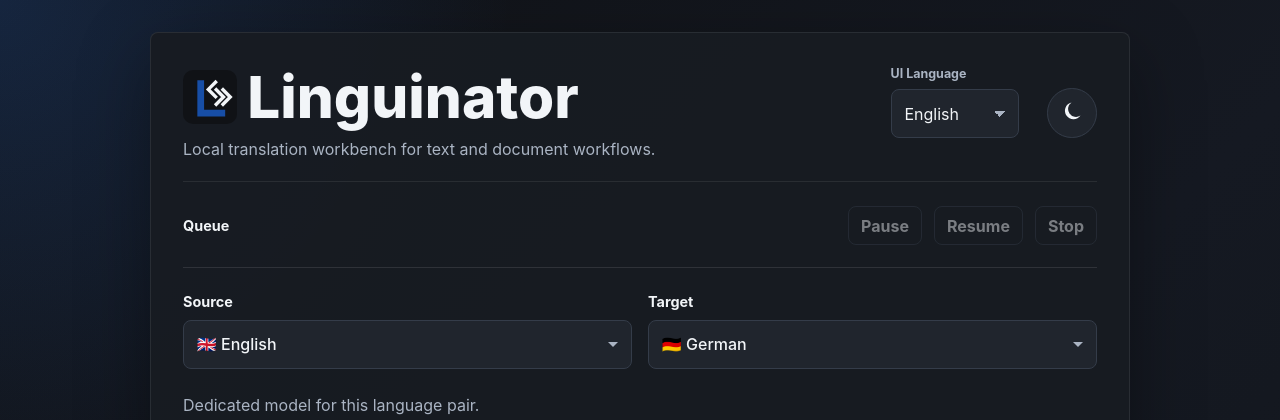
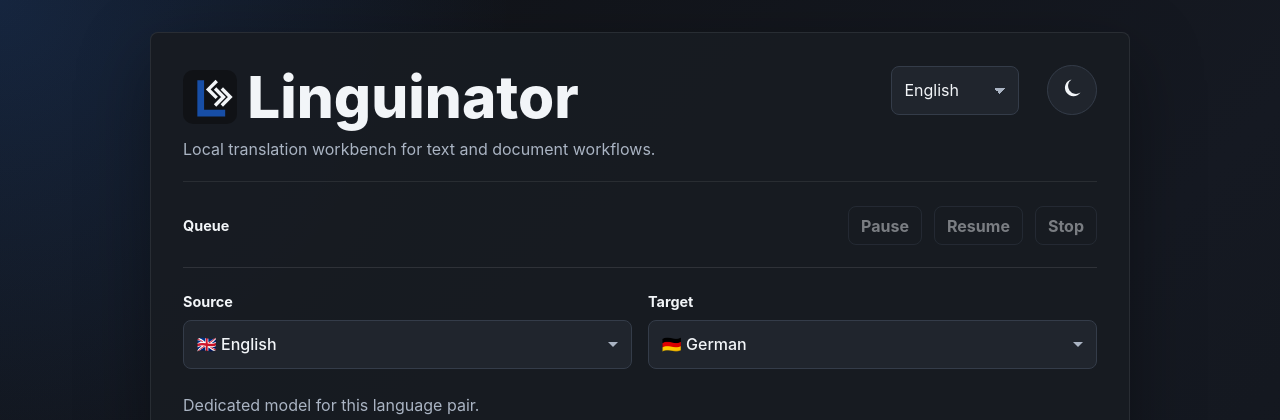
Before and after one commit to Marschux/Linguinator, a FastAPI app: page / in a window 1280 px wide. Shown: the top 420 px of the page. Run offline with FastAPI, Linux system fonts and the light colour scheme; data that the repository does not hold is empty; some libraries are stand-ins or nearby versions.

Commit message:
Hide the 'UI Language' label visually, keep it for screen readers

```diff
--- a/app/static/styles.css
+++ b/app/static/styles.css
@@ -45,6 +45,18 @@
     }
 
     * { box-sizing: border-box; }
+
+    .visually-hidden {
+      border: 0;
+      clip: rect(0, 0, 0, 0);
+      height: 1px;
+      margin: -1px;
+      overflow: hidden;
+      padding: 0;
+      position: absolute;
+      white-space: nowrap;
+      width: 1px;
+    }
 
     body {
       align-items: center;
--- a/app/templates/index.html
+++ b/app/templates/index.html
@@ -16,7 +16,7 @@
       </div>
       <div class="header-right">
         <div class="header-controls">
-          <label for="uiLanguage">UI Language</label>
+          <label for="uiLanguage" class="visually-hidden">UI Language</label>
           <select id="uiLanguage" title="Select the interface language.">
             <option value="en">English</option>
             <option value="de">Deutsch</option>
```
